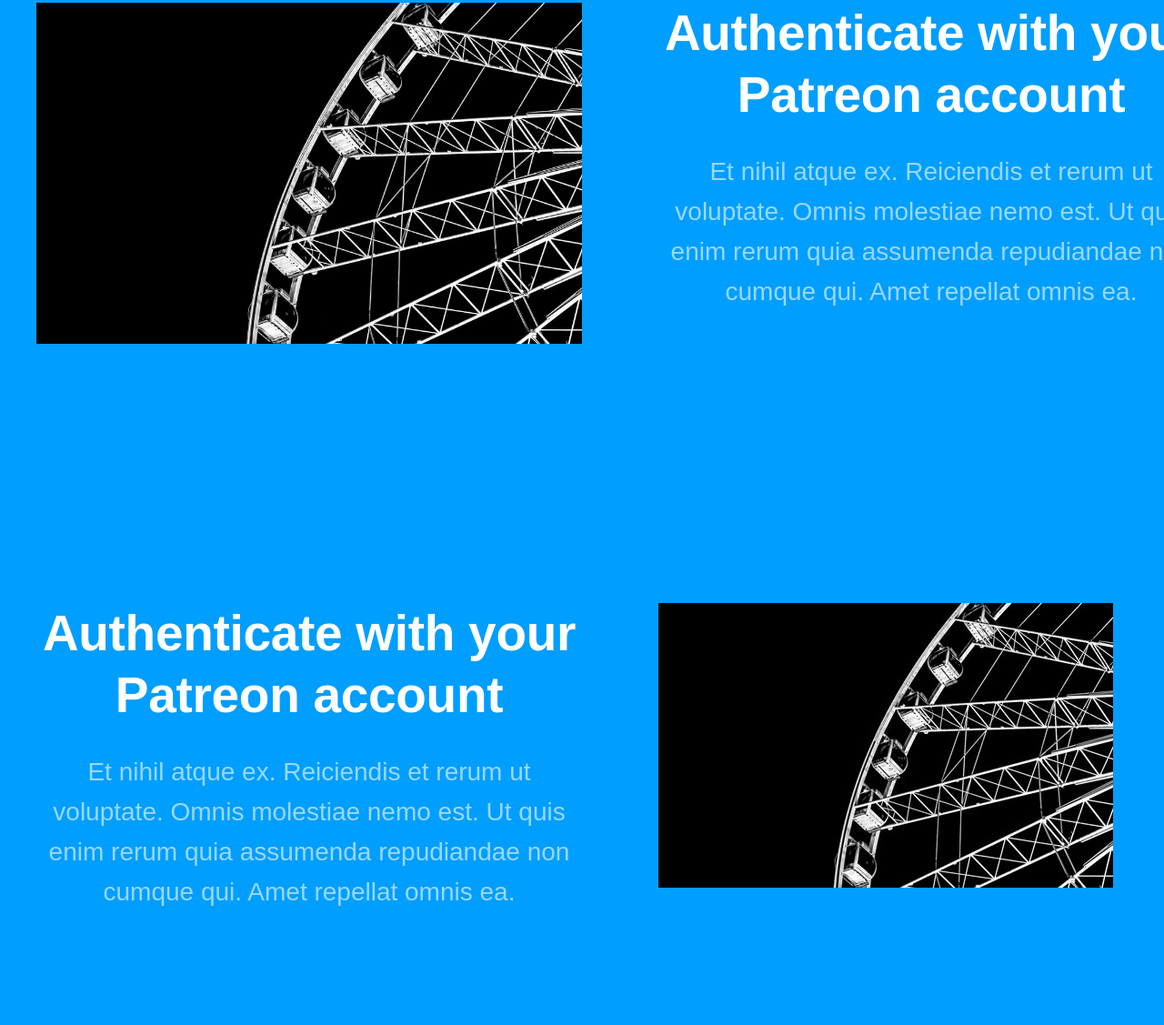
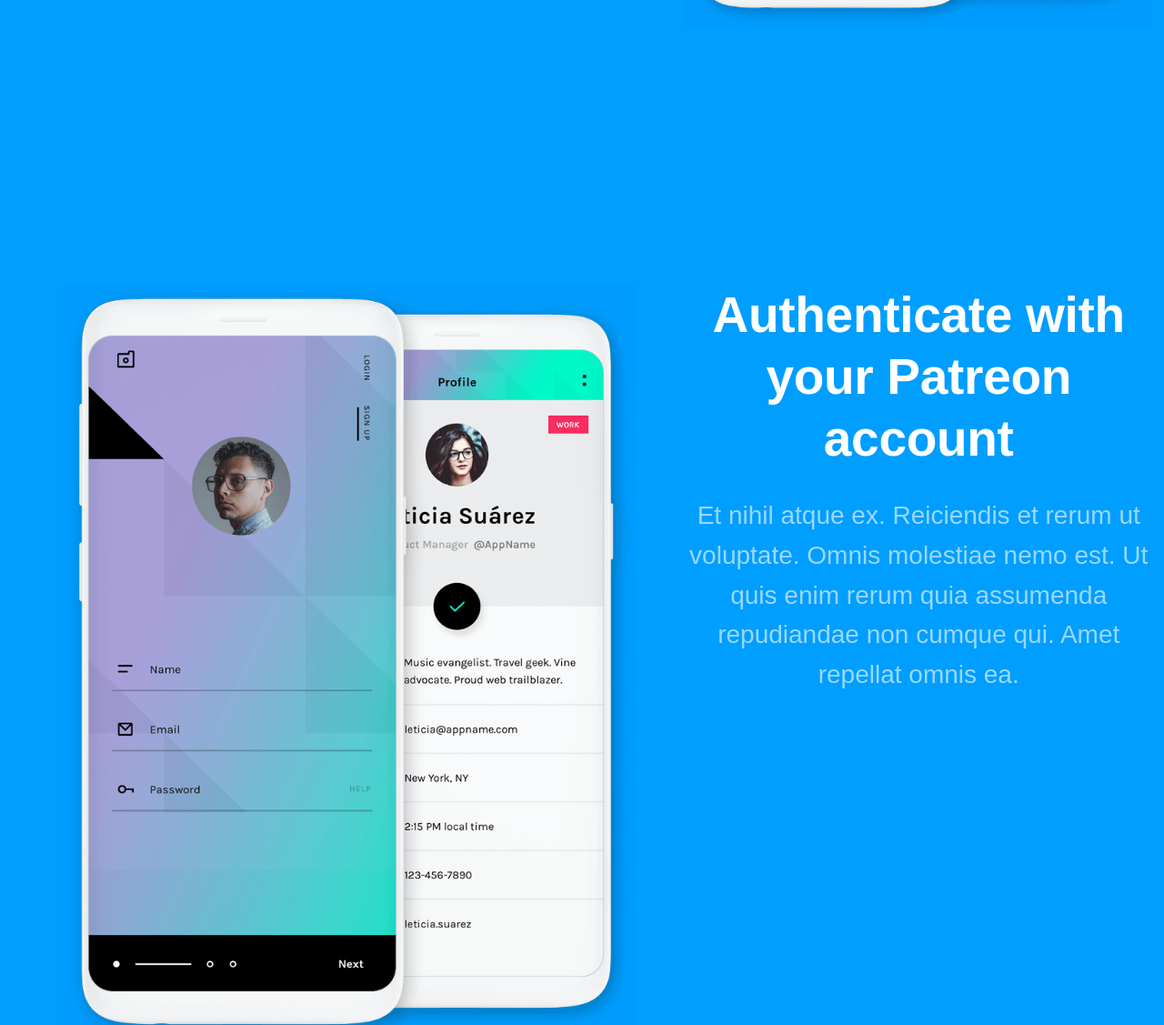
Before and after one commit to andresgfranco/tree_house_landing_page, a plain HTML site: page public/index.html in a window 1280 px wide. Shown: the part 1677-2804 px from the top of the page at 91% size. Drawn offline with Linux system fonts and the light colour scheme; a web font is replaced by a local one.

Commit message:
Update images

```diff
--- a/public/css/main.css
+++ b/public/css/main.css
@@ -3192,10 +3192,9 @@
 }
 
 .immigo_features {
-  width: 100%;
   display: grid;
-  grid-template-columns: 50% 50%;
-  grid-gap: 7%;
+  grid-template-columns: 55% 45%;
+  grid-gap: 5%;
   margin-bottom: 20%;
 }
 
--- a/public/index.html
+++ b/public/index.html
@@ -130,11 +130,11 @@
                     omnis ea.
                 </p>
             </div>
-            <img class="first_feature_img" src="/public/images/wheel-500.jpg" alt="">
+            <img class="immigo_features_img" src="/public/images/hero-app-screens-800.png" alt="">
         </div> <!-- end section-header -->
 
         <div class="row section-header has-bottom-sep immigo_features" data-aos="fade-up">
-            <img class="first_feature_img" src="/public/images/wheel-1000.jpg" alt="">
+            <img class="immigo_features_img" src="/public/images/hero-app-screens-800.png" alt="">
             <div class="immigo_features_content">
                 <h1 class="display-1">
                     Authenticate with your Patreon account
@@ -158,7 +158,7 @@
                     omnis ea.
                 </p>
             </div>
-            <img class="first_feature_img" src="/public/images/wheel-500.jpg" alt="">
+            <img class="immigo_features_img" src="/public/images/hero-app-screens-800.png" alt="">
         </div> <!-- end section-header -->
 
     </section> <!-- end s-about -->
```
